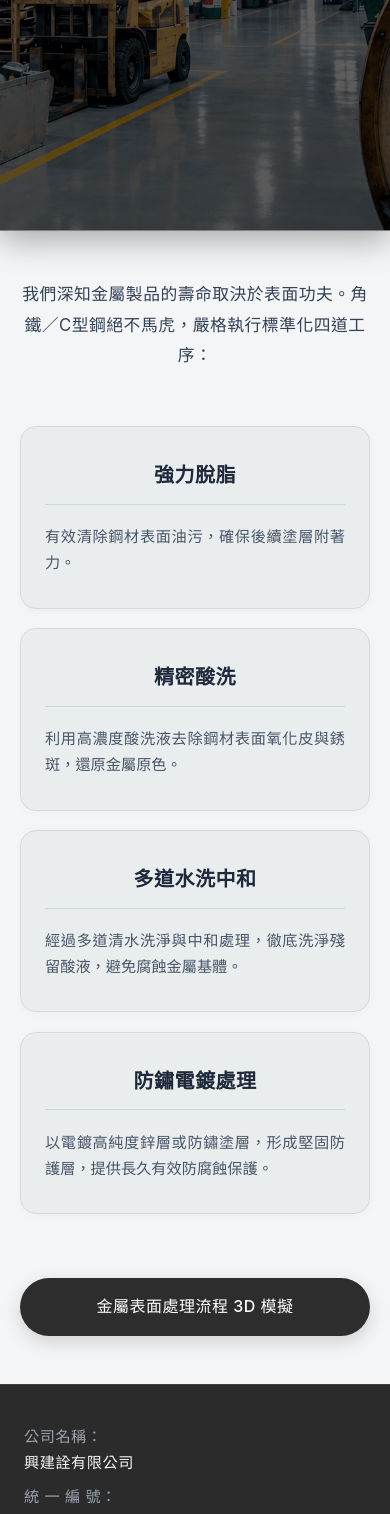
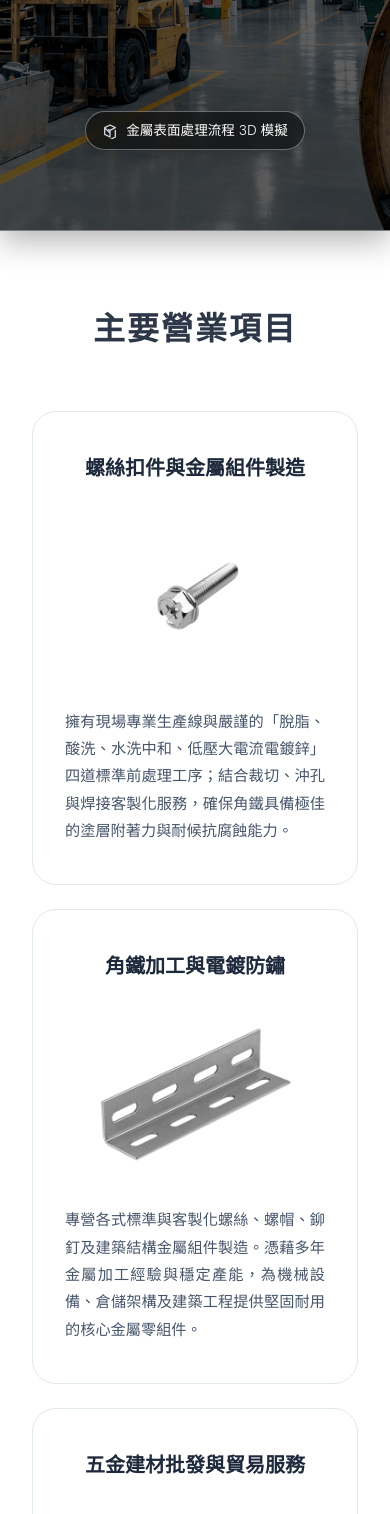
Before and after one commit to jachingit/hccindustrial, a website built with Vite: page src/index.html in a window 390 px wide. Shown: the part 486-2000 px from the top of the page. Built offline with nearby package versions, Linux system fonts and the light colour scheme.

Commit message:
Update script.js

```diff
--- a/src/index.css
+++ b/src/index.css
@@ -9,6 +9,7 @@
 
 :root {
   --color-bg: #f4f5f7;
+  --color-bg2: #ffffff;
   --color-dark: #121212;
   --color-footer-bg: #2b2b2b;
   --color-text-main: #2d3748;
@@ -45,23 +46,23 @@ body {
         ------------------------------------------------------------- */
 .hero {
   position: relative;
-  min-height: 85svh;
   display: flex;
   flex-direction: column;
   justify-content: space-between;
-  padding: 2.5rem 3rem;
-  color: #ffffff;
+  min-height: 85svh;
+  padding: 2.5rem 3rem 4rem;
+  border-bottom: 1px solid rgba(255, 255, 255, 0.1);
   background:
     linear-gradient(rgba(0, 0, 0, 0.55), rgba(0, 0, 0, 0.65)),
     url("/plant.png") center/cover no-repeat;
-  border-bottom: 1px solid rgba(255, 255, 255, 0.1);
   box-shadow: 0 10px 30px rgba(0, 0, 0, 0.3);
+  color: #ffffff;
 }
 
 /* Top Bar & Glassmorphism Badge */
 .hero__top-bar {
   display: flex;
-  justify-content: flex-end;
+  justify-content: center;
   width: 100%;
 }
 
@@ -69,18 +70,18 @@ body {
   display: inline-flex;
   align-items: center;
   gap: 0.5rem;
-  background: rgba(0, 0, 0, 0.55);
-  color: #ffffff;
-  font-size: 0.95rem;
-  font-weight: 300;
   padding: 0.6rem 1.4rem;
   border-radius: 50px;
   border: 1px solid rgba(255, 255, 255, 0.35);
   backdrop-filter: blur(10px);
   -webkit-backdrop-filter: blur(10px);
+  background: rgba(0, 0, 0, 0.55);
+  box-shadow: 0 4px 15px rgba(0, 0, 0, 0.2);
+  color: #ffffff;
+  font-size: 0.95rem;
+  font-weight: 300;
   text-decoration: none;
   transition: all var(--transition-speed) ease;
-  box-shadow: 0 4px 15px rgba(0, 0, 0, 0.2);
 }
 
 .badge-sim:hover {
@@ -133,12 +134,97 @@ body {
 }
 
 /* -------------------------------------------------------------
+           MAIN BUSINESS SERVICES SECTION
+        ------------------------------------------------------------- */
+.services-section {
+  padding: 4.5rem 2rem 9rem;
+  background-color: var(--color-bg2);
+}
+
+.services-container {
+  max-width: 1280px;
+  margin: 0 auto;
+}
+
+.services__section-title {
+  text-align: center;
+  font-size: 2rem;
+  font-weight: 700;
+  color: var(--color-text-main);
+  margin-bottom: 3.5rem;
+  letter-spacing: 2px;
+}
+
+.services-grid {
+  display: grid;
+  grid-template-columns: repeat(3, 1fr);
+  gap: 2rem;
+}
+
+.service-card {
+  background-color: #ffffff;
+  border: 1px solid #e2e8f0;
+  border-radius: 24px;
+  padding: 2.5rem 2rem;
+  display: flex;
+  flex-direction: column;
+  align-items: center;
+  /* box-shadow: 0 4px 20px rgba(0, 0, 0, 0.04); */
+  transition:
+    transform var(--transition-speed) ease,
+    box-shadow var(--transition-speed) ease;
+}
+
+.service-card:hover {
+  box-shadow: 0 12px 30px rgba(0, 0, 0, 0.08);
+  transform: translateY(-6px);
+}
+
+.service-card__title {
+  font-size: 1.25rem;
+  font-weight: 600;
+  color: #1e293b;
+  text-align: center;
+  margin-bottom: 2rem;
+}
+
+.service-card__image-wrapper {
+  width: 100%;
+  height: 160px;
+  display: flex;
+  align-items: center;
+  justify-content: center;
+  margin-bottom: 2rem;
+}
+
+.service-card__img {
+  max-width: 80%;
+  max-height: 100%;
+  object-fit: contain;
+}
+
+.service-card__description {
+  font-size: 0.95rem;
+  color: #475569;
+  line-height: 1.8;
+  text-align: justify;
+}
+
+/* Responsive adjustments */
+@media (max-width: 1024px) {
+  .services-grid {
+    grid-template-columns: 1fr;
+    gap: 1.5rem;
+  }
+}
+
+/* -------------------------------------------------------------
            MAIN PROCESS SECTION
         ------------------------------------------------------------- */
 .main-content {
   max-width: 1280px;
   margin: 0 auto;
-  padding: 4.5rem 2rem 5.5rem;
+  padding: 7rem 2rem 10rem;
   width: 100%;
   flex-grow: 1;
   display: flex;
@@ -167,7 +253,7 @@ body {
   display: grid;
   grid-template-columns: repeat(4, 1fr);
   gap: 1.5rem;
-  margin-bottom: 4rem;
+  margin-bottom: 3.5rem;
 }
 
 .card {
@@ -210,23 +296,24 @@ body {
 
 /* CTA Section */
 .cta-container {
+  padding-top: 0.5rem;
   text-align: center;
 }
 
 .btn-cta {
   display: inline-block;
+  padding: 0.9rem 2.5rem;
+  border: none;
+  border-radius: 50px;
   background-color: var(--color-pill-bg);
+  box-shadow: 0 6px 18px rgba(0, 0, 0, 0.15);
   color: #ffffff;
   font-size: 1.1rem;
   font-weight: 500;
-  padding: 0.9rem 2.5rem;
-  border-radius: 50px;
-  border: none;
+  letter-spacing: 0.5px;
+  text-decoration: none;
+  transition: all var(--transition-speed) ease;
   cursor: pointer;
-  text-decoration: none;
-  box-shadow: 0 6px 18px rgba(0, 0, 0, 0.15);
-  transition: all var(--transition-speed) ease;
-  letter-spacing: 0.5px;
 }
 
 .btn-cta:hover {
@@ -239,20 +326,20 @@ body {
            FOOTER SECTION
         ------------------------------------------------------------- */
 .footer {
+  padding: 9rem 3rem 2.5rem 3rem;
+  border-top: 1px solid #404040;
   background-color: var(--color-footer-bg);
   color: #d1d5db;
-  padding: 5.5rem 3rem 2.5rem 3rem;
-  border-top: 1px solid #404040;
 }
 
 .footer__container {
-  max-width: 1280px;
-  margin: 0 auto;
   display: flex;
   justify-content: space-between;
   align-items: flex-end;
   flex-wrap: wrap;
   gap: 2rem;
+  max-width: 1280px;
+  margin: 0 auto;
 }
 
 .footer__info {
@@ -280,10 +367,33 @@ body {
   font-weight: 400;
 }
 
+.footer__copyright-container {
+  display: flex;
+  justify-content: end;
+  width: 100%;
+}
+
 .footer__copyright {
+  color: #6b7280;
   font-size: 0.85rem;
-  color: #6b7280;
   font-weight: 300;
+}
+
+/* Footer Map Styling */
+.footer__map-container {
+  width: 100%;
+  max-width: 1280px;
+  margin: 3rem auto 1rem;
+  border-radius: 12px;
+  box-shadow: 0 4px 15px rgba(0, 0, 0, 0.2);
+  overflow: hidden;
+}
+
+.footer__map-container iframe {
+  display: block;
+  width: 100%;
+  height: 350px;
+  border: none;
 }
 
 /* -------------------------------------------------------------
@@ -302,7 +412,7 @@ body {
 
 @media (max-width: 640px) {
   .hero {
-    padding: 1.5rem;
+    padding: 1.5rem 1.5rem 5rem;
   }
 
   .hero__title {
@@ -320,7 +430,7 @@ body {
   }
 
   .main-content {
-    padding: 3rem 1.25rem;
+    padding: 4rem 1.25rem 6rem;
   }
 
   .process-intro__text {
--- a/src/index.html
+++ b/src/index.html
@@ -9,26 +9,6 @@
   <body>
     <!-- HERO / HEADER SECTION -->
     <header class="hero">
-      <!-- Top Right Floating 3D Simulation Badge -->
-      <div class="hero__top-bar">
-        <a href="./demo3d.html" class="badge-sim">
-          <svg
-            class="badge-sim__icon"
-            fill="none"
-            viewBox="0 0 24 24"
-            xmlns="http://www.w3.org/2000/svg"
-          >
-            <path
-              stroke-linecap="round"
-              stroke-linejoin="round"
-              stroke-width="2"
-              d="M14 10l-2 1m0 0l-2-1m2 1v2.5M20 7l-8-4-8 4m16 0l-8 4m8-0v10l-8 4m0-10L4 7m8 4v10M4 7v10l8 4"
-            ></path>
-          </svg>
-          <span>金屬表面處理流程 3D 模擬</span>
-        </a>
-      </div>
-
       <!-- Center Hero Branding -->
       <div class="hero__branding">
         <svg
@@ -49,8 +29,80 @@
         <p class="hero__subtitle">專注於金屬製造與加工服務的領導者</p>
       </div>
 
-      <div></div>
+      <!-- Top Right Floating 3D Simulation Badge -->
+      <div class="hero__top-bar">
+        <a href="./demo3d.html" class="badge-sim">
+          <svg
+            class="badge-sim__icon"
+            fill="none"
+            viewBox="0 0 24 24"
+            xmlns="http://www.w3.org/2000/svg"
+          >
+            <path
+              stroke-linecap="round"
+              stroke-linejoin="round"
+              stroke-width="2"
+              d="M14 10l-2 1m0 0l-2-1m2 1v2.5M20 7l-8-4-8 4m16 0l-8 4m8-0v10l-8 4m0-10L4 7m8 4v10M4 7v10l8 4"
+            ></path>
+          </svg>
+          <span>金屬表面處理流程 3D 模擬</span>
+        </a>
+      </div>
     </header>
+
+    <!-- MAIN BUSINESS SERVICES SECTION -->
+    <section class="services-section">
+      <div class="services-container">
+        <h2 class="services__section-title">主要營業項目</h2>
+
+        <div class="services-grid">
+          <!-- Card 1 -->
+          <article class="service-card">
+            <h3 class="service-card__title">螺絲扣件與金屬組件製造</h3>
+            <div class="service-card__image-wrapper">
+              <img
+                src="/business-a.png"
+                alt="螺絲扣件與金屬組件"
+                class="service-card__img"
+              />
+            </div>
+            <p class="service-card__description">
+              擁有現場專業生產線與嚴謹的「脫脂、酸洗、水洗中和、低壓大電流電鍍鋅」四道標準前處理工序；結合裁切、沖孔與焊接客製化服務，確保角鐵具備極佳的塗層附著力與耐候抗腐蝕能力。
+            </p>
+          </article>
+
+          <!-- Card 2 -->
+          <article class="service-card">
+            <h3 class="service-card__title">角鐵加工與電鍍防鏽</h3>
+            <div class="service-card__image-wrapper">
+              <img
+                src="/business-b.png"
+                alt="角鐵加工與電鍍防鏽"
+                class="service-card__img"
+              />
+            </div>
+            <p class="service-card__description">
+              專營各式標準與客製化螺絲、螺帽、鉚釘及建築結構金屬組件製造。憑藉多年金屬加工經驗與穩定產能，為機械設備、倉儲架構及建築工程提供堅固耐用的核心金屬零組件。
+            </p>
+          </article>
+
+          <!-- Card 3 -->
+          <article class="service-card">
+            <h3 class="service-card__title">五金建材批發與貿易服務</h3>
+            <div class="service-card__image-wrapper">
+              <img
+                src="/business-c.png"
+                alt="五金建材批發與貿易服務"
+                class="service-card__img"
+              />
+            </div>
+            <p class="service-card__description">
+              服務涵蓋五金配件、建材金屬件與緊固件的大宗批發與經銷供應，並具備國際貿易進出口實力。無論是少量客製試作或大貨量產，皆能提供高效、穩定的供應鏈解決方案。
+            </p>
+          </article>
+        </div>
+      </div>
+    </section>
 
     <!-- MAIN PROCESS STEPS SECTION -->
     <main class="main-content">
@@ -127,7 +179,24 @@
             <span class="footer__value">臺南市仁德區太子里太子四街7號</span>
           </div>
         </div>
+      </div>
 
+      <!-- EMBEDDED GOOGLE MAP SECTION -->
+      <div class="footer__map-container">
+        <iframe
+          title="興建詮有限公司地圖位置"
+          src="https://www.google.com/maps/embed?pb=!1m18!1m12!1m3!1d3672.3387820120155!2d120.2504056!3d22.9894501!2m3!1f0!2f0!3f0!3m2!1i1024!2i768!4f13.1!3m3!1m2!1s0x346e76b5251a356b%3A0xc0ee4e3698aa23f1!2zNzE3OTHlj7DkuK3kuIszOTHlj7DkuK3kuIs!5e0!3m2!1szh-TW!2stw!4v1710000000000"
+          width="100%"
+          height="350"
+          style="border: 0"
+          allowfullscreen=""
+          loading="lazy"
+          referrerpolicy="no-referrer-when-downgrade"
+        >
+        </iframe>
+      </div>
+
+      <div class="footer__copyright-container">
         <div class="footer__copyright">
           &copy; 2026 興建詮有限公司. All rights reserved.
         </div>
```
Also changed, not shown: static/business-a.png (added), static/business-b.png (added), static/business-c.png (added).
